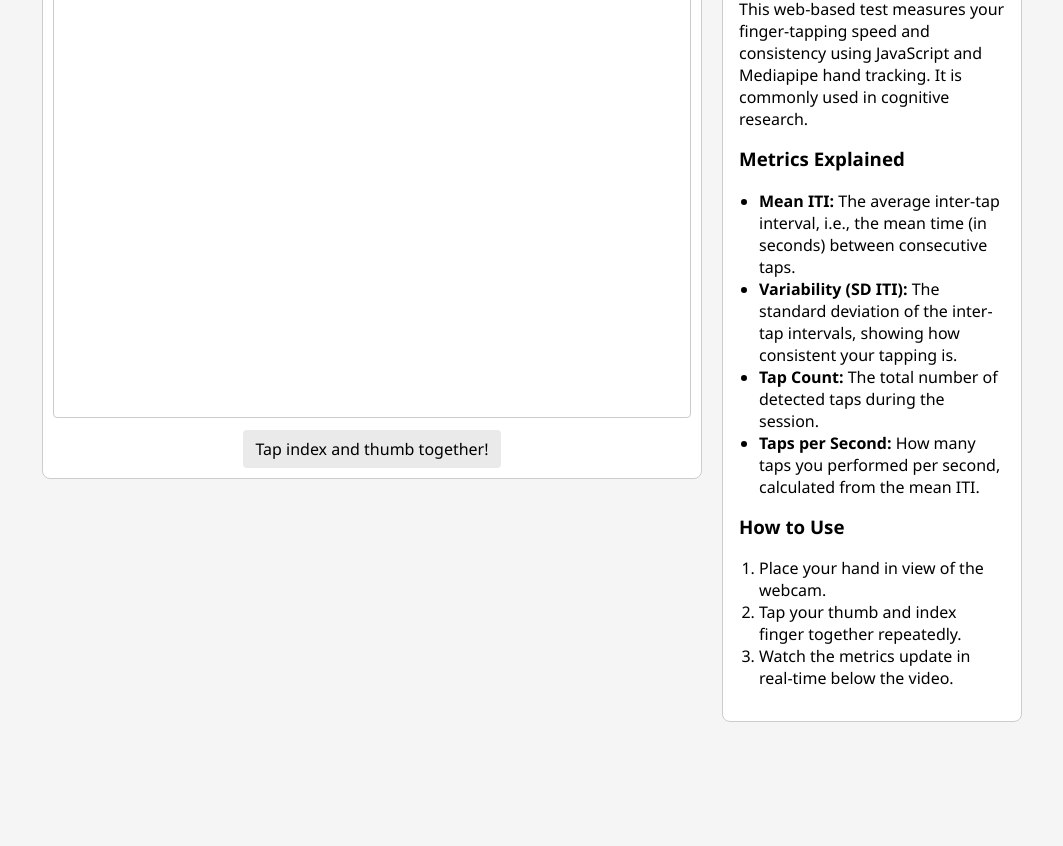
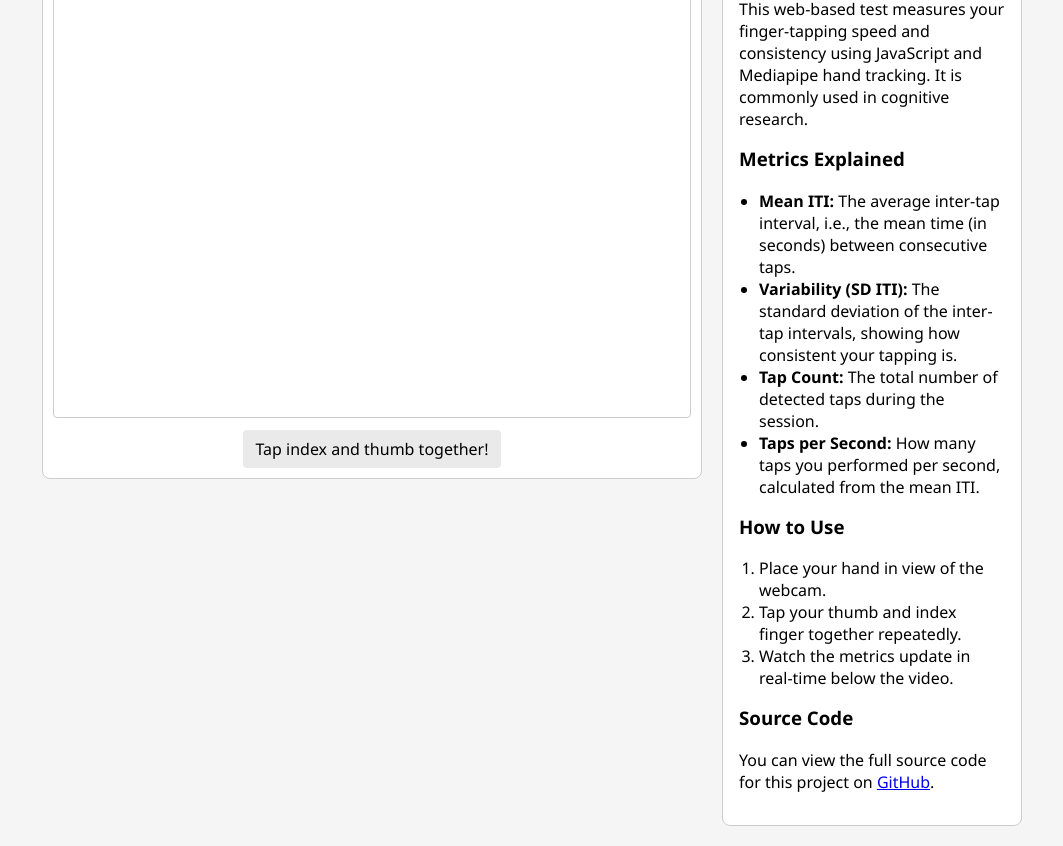
Before and after one commit to kevinsctfries/FingerTapJS, a website with bundled scripts: page index.html in a window 1280 px wide. Shown: the part 222-1068 px from the top of the page, without its empty margins (108-1171 px from the left). Before the commit the page ends 964 px from the top, so only its background shows below. Built offline with nearby package versions, Linux system fonts and the light colour scheme; a script that the page names is missing.

Commit message:
Add link to repository

```diff
--- a/index.html
+++ b/index.html
@@ -59,6 +59,17 @@
           <li>Tap your thumb and index finger together repeatedly.</li>
           <li>Watch the metrics update in real-time below the video.</li>
         </ol>
+
+        <h3>Source Code</h3>
+        <p>
+          You can view the full source code for this project on
+          <a
+            href="https://github.com/kevinsctfries/FingerTapJS"
+            target="_blank"
+            rel="noopener noreferrer">
+            GitHub</a
+          >.
+        </p>
       </aside>
     </div>
 
```
